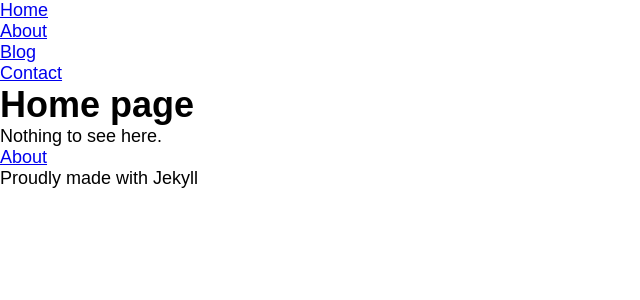
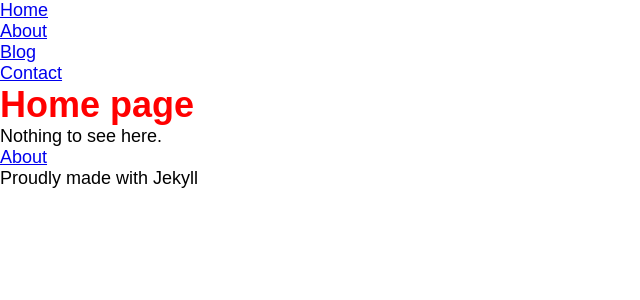
Before and after one commit to sahumphreys/sahumphreys.github.io, a Jekyll site: the page built from _pages/index.md, in a window 1280 px wide. Shown: the top 300 px of the page, without its empty margins (0-640 px from the left). Built offline with Jekyll 4.4.1, drawn with Linux system fonts in a browser that asks for light colours; our own code applies the rules of GitHub Pages for plain Markdown files.

Commit message:
Update _general.scss

```diff
--- a/_sass/_general.scss
+++ b/_sass/_general.scss
@@ -8,3 +8,8 @@ body {
     font-size: 18px;
     font-family: Arial;
 }
+
+h1 {
+    color: red;
+
+}
```
